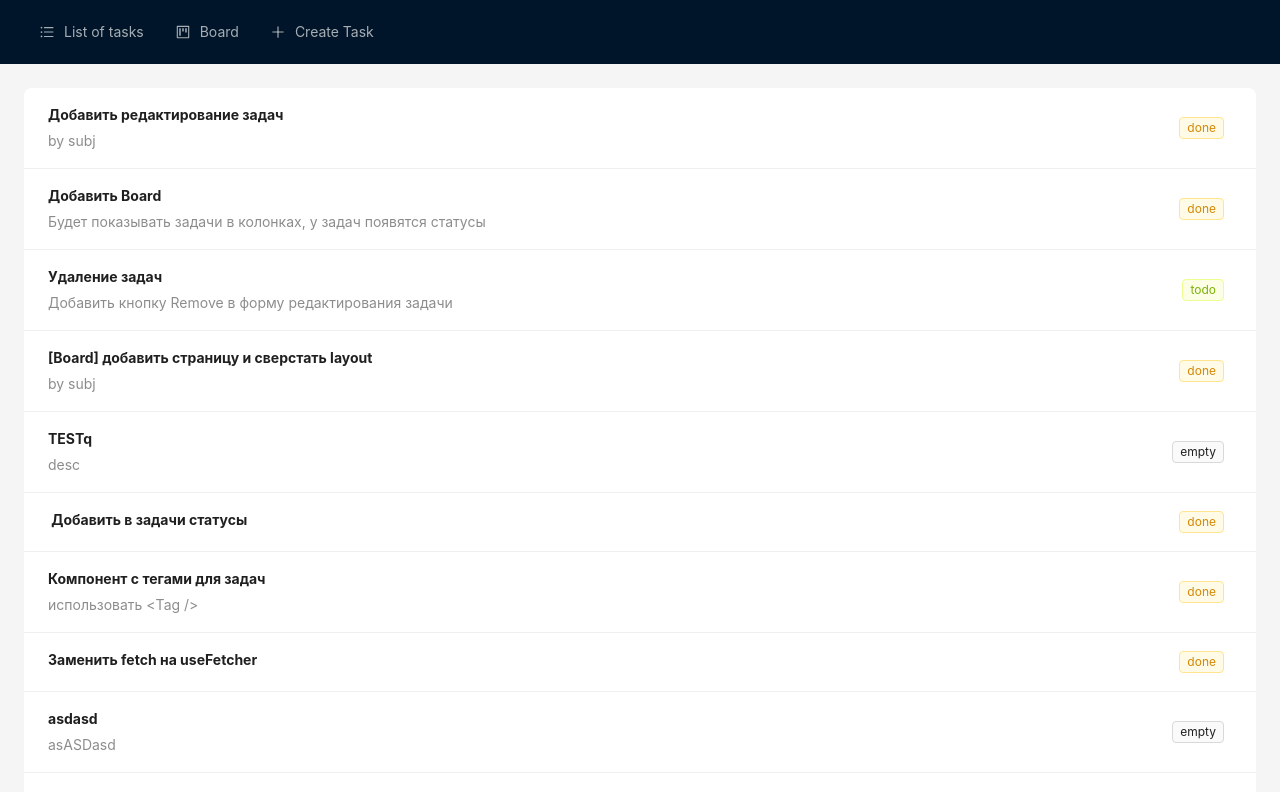
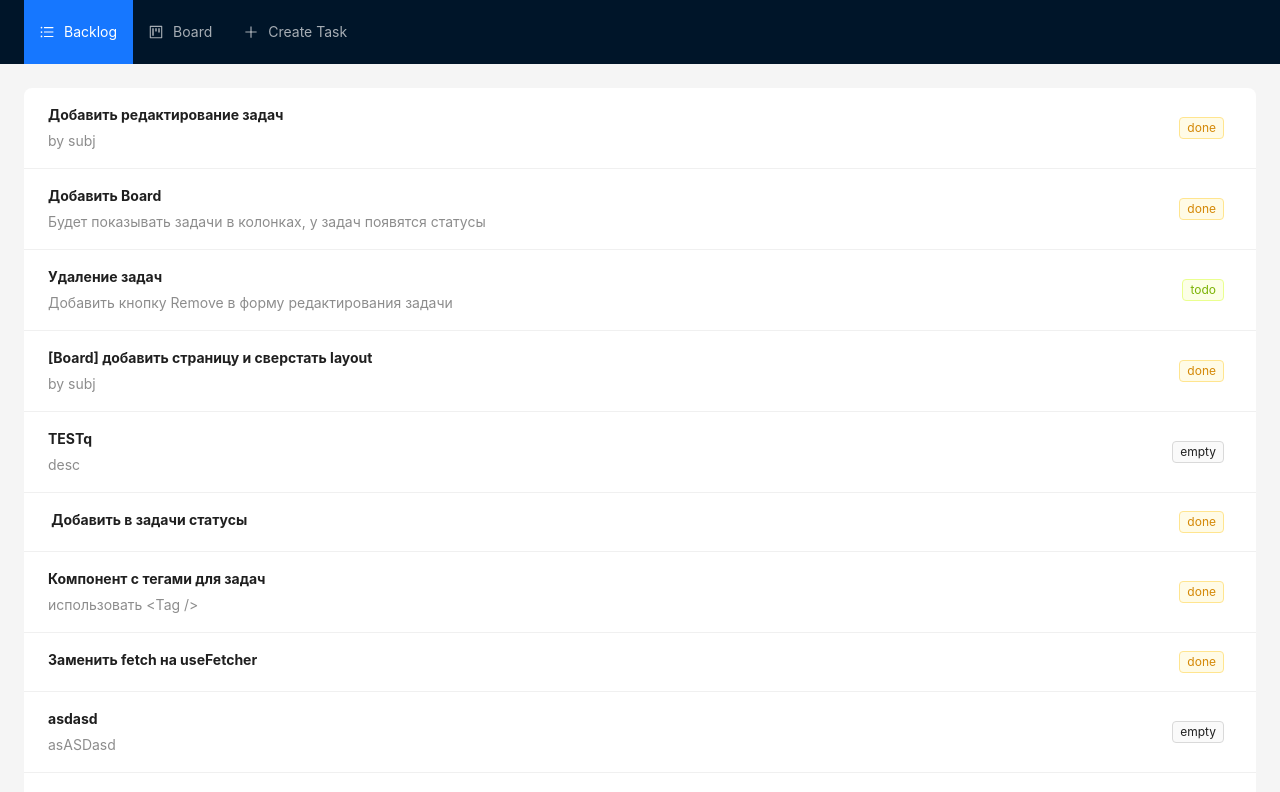
Before and after one commit to eruzanov/task-manager, a React (Vite) app: page / in a window 1280 px wide. Shown: the top 792 px of the page. Built offline with nearby package versions, Linux system fonts and the light colour scheme; data requests are answered from the project's data file.

Commit message:
upd NavMenu

```diff
--- a/src/components/nav-menu/index.tsx
+++ b/src/components/nav-menu/index.tsx
@@ -1,23 +1,34 @@
-import type { MenuProps } from "antd";
+import { useMemo } from "react";
 import { Menu } from "antd";
-import { useNavigate } from "react-router-dom";
+import { useNavigate, useLocation } from "react-router-dom";
 import {
     UnorderedListOutlined,
     ProjectOutlined,
     PlusOutlined,
 } from "@ant-design/icons";
 
-const items: MenuProps["items"] = [
-    { key: "/", label: "List of tasks", icon: <UnorderedListOutlined /> },
+const items = [
+    { key: "/", label: "Backlog", icon: <UnorderedListOutlined /> },
     { key: "/board", label: "Board", icon: <ProjectOutlined /> },
     { key: "/task", label: "Create Task", icon: <PlusOutlined /> },
 ];
 
 export const NavMenu = () => {
     const navigate = useNavigate();
+    const location = useLocation();
     const onClick = ({ key }: { key: string }) => navigate(key);
+    const current = useMemo(
+        () => items.find(({ key }) => key === location.pathname) ?? { key: "" },
+        [location.pathname]
+    );
 
     return (
-        <Menu theme="dark" mode="horizontal" onClick={onClick} items={items} />
+        <Menu
+            theme="dark"
+            mode="horizontal"
+            onClick={onClick}
+            items={items}
+            selectedKeys={[current.key]}
+        />
     );
 };
```
